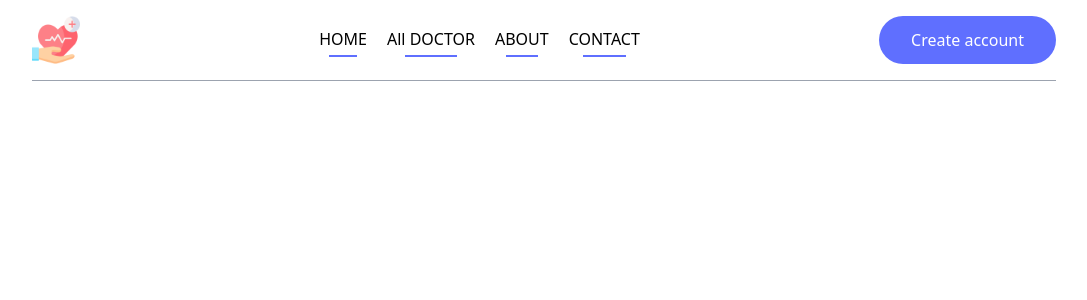
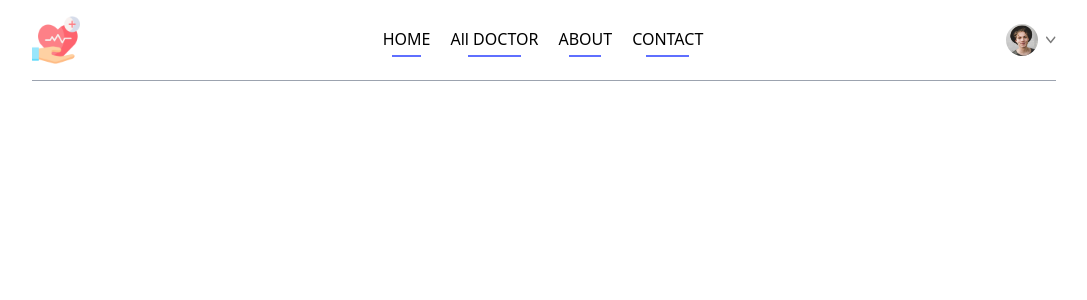
Before and after one commit to nidhinagpure/healthcare, a React (Vite) app in the folder frontend/: page / in a window 1280 px wide. Shown: the top 300 px of the page, without its empty margins (96-1183 px from the left). Built offline with nearby package versions, Linux system fonts and the light colour scheme; the HTML template or start-up script is replaced by a standard one.

Commit message:
navbar over

```diff
--- a/frontend/src/componenets/Navbar.jsx
+++ b/frontend/src/componenets/Navbar.jsx
@@ -1,12 +1,16 @@
-import React, { useState } from 'react'
+import React, { useState } from 'react';
 import logo from '../../../frontend/src/assets/healthcare.png';
 
-import { NavLink, useNavigate,  } from 'react-router-dom';
+import {assets} from '../assets/assets';
+import profile_icon from '../assets/profile_pic.png'
+import dropdwon_icon from '../assets/dropdown_icon.svg';
+
+import { NavLink, useNavigate } from 'react-router-dom';
 
 const Navbar = () => {
     const navigate = useNavigate();
 
-    const [showMenu, setShowMenu ] = useState(false);
+    const [showMenu, setShowMenu ] = useState(true);
     const [token, setToken] = useState(true);
 
   return (
@@ -36,7 +40,23 @@
         </ul>
 
         <div className='flex items-center gap-4'>
-            <button onClick={()=>navigate('/login')} className='bg-primary text-white px-8 py-3 rounded-full font-light hidden md:block '>Create account</button>
+
+          {
+             token
+             ?<div className='flex item-center gap-2 cursor-pointer group relative' >
+              <img className='w-8 rounded-full' src={profile_icon} alt=''/>
+              <img className='w-2.5'src={dropdwon_icon}/>
+              <div className='absolute top-0 right-0 pt-14 text-base font-medium text-gray-600 z-20 hidden group-hover:block' >
+                <div className='min-w-48 bg-stone-100 rounded flex flex-col gap-4 p-4'>
+                <p onClick={()=>navigate('/myprofile')} className='hover:text-black cursor-pointer '>My Profile</p>
+                <p onClick={()=>navigate('/myappointments')} className='hover:text-black cursor-pointer '>My Appointments</p>
+                <p  onClick={()=>setToken(false)}className='hover:text-black cursor-pointer '>Logout</p>
+                </div>
+              </div>
+             </div>
+             :<button onClick={()=>navigate('/login')} className='bg-primary text-white px-8 py-3 rounded-full font-light hidden md:block '>Create account</button>
+
+          }
         </div>
 
 
```
